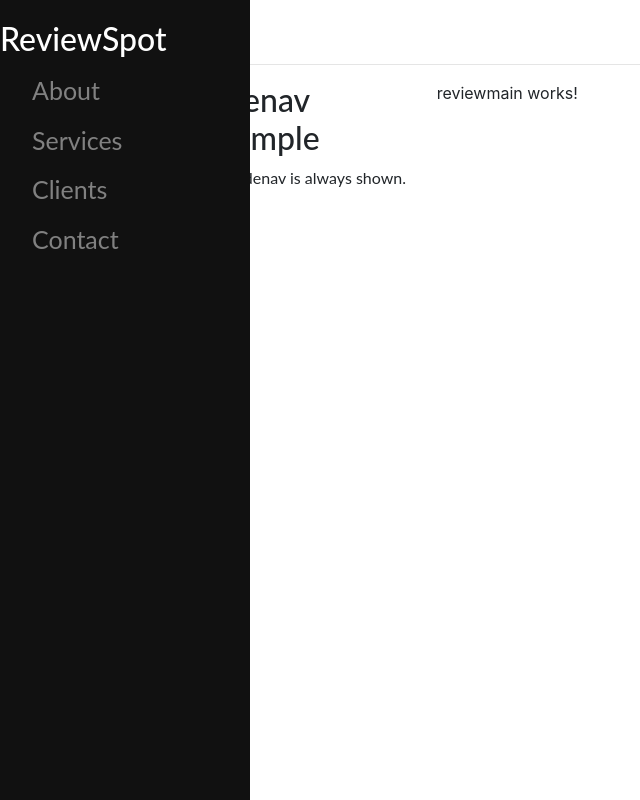
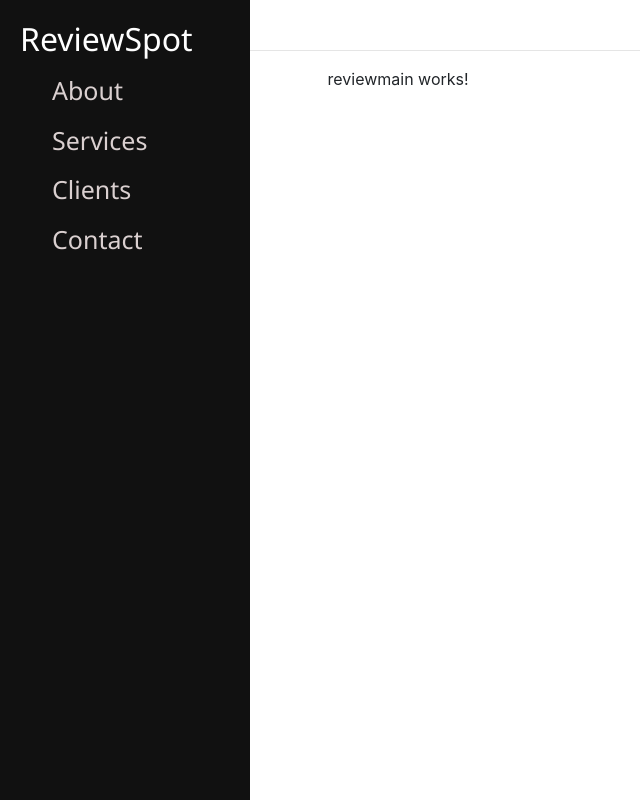
Before and after one commit to anukulai/ReviewSpot, an Angular app: page / in a window 1280 px wide. Shown: the whole page, without its empty margins (0-640 px from the left). Built offline with nearby package versions, Linux system fonts and the light colour scheme.

Commit message:
proper sidenav

```diff
--- a/src/app/app.component.html
+++ b/src/app/app.component.html
@@ -1,14 +1,17 @@
-<h1>
-  {{title}}
-</h1>
+<style>
+  .h3{
+  color: blue;
+}
+</style>
+<h3>ReviewSpot</h3>
 <hr>
 <div class="row">
-    <div class="col-sm-4">
+    <div class="col-sm-3">
       <app-sidenav></app-sidenav>
 
     </div>
 
-    <div class="col-sm-8">
+    <div class="col-sm-9">
         <app-reviewmain></app-reviewmain>
     </div>
 </div>
--- a/src/app/app.component.ts
+++ b/src/app/app.component.ts
@@ -6,5 +6,5 @@ import { Component } from '@angular/core';
   styleUrls: ['./app.component.css']
 })
 export class AppComponent {
-  title = 'app works!';
+  title = 'ReviewSpot';
 }
--- a/src/app/sidenav/sidenav.component.html
+++ b/src/app/sidenav/sidenav.component.html
@@ -4,7 +4,7 @@
 <meta name="viewport" content="width=device-width, initial-scale=1">
 <style>
 body {
-    font-family: "Lato", sans-serif;
+    font-family: 'Segoe UI', Tahoma, Geneva, Verdana, sans-serif;
 }
 
 .sidenav {
@@ -17,18 +17,19 @@ body {
     background-color: #111;
     overflow-x: hidden;
     padding-top: 20px;
+    padding-left: 20px;
 }
 
 .sidenav a {
     padding: 6px 6px 6px 32px;
     text-decoration: none;
     font-size: 25px;
-    color: #818181;
-    display: block;
+    color: #dad0d0;
+    display: flex;
 }
 
 .sidenav a:hover {
-    color: #f1f1f1;
+    color: #fad149;
 }
 
 .main {
@@ -51,10 +52,7 @@ body {
   <a href="#">Contact</a>
 </div>
 
-<div class="main" >
-  <h2>Sidenav Example</h2>
-  <p>This sidenav is always shown.</p>
-</div>
+
 
 </body>
 </html>
```
